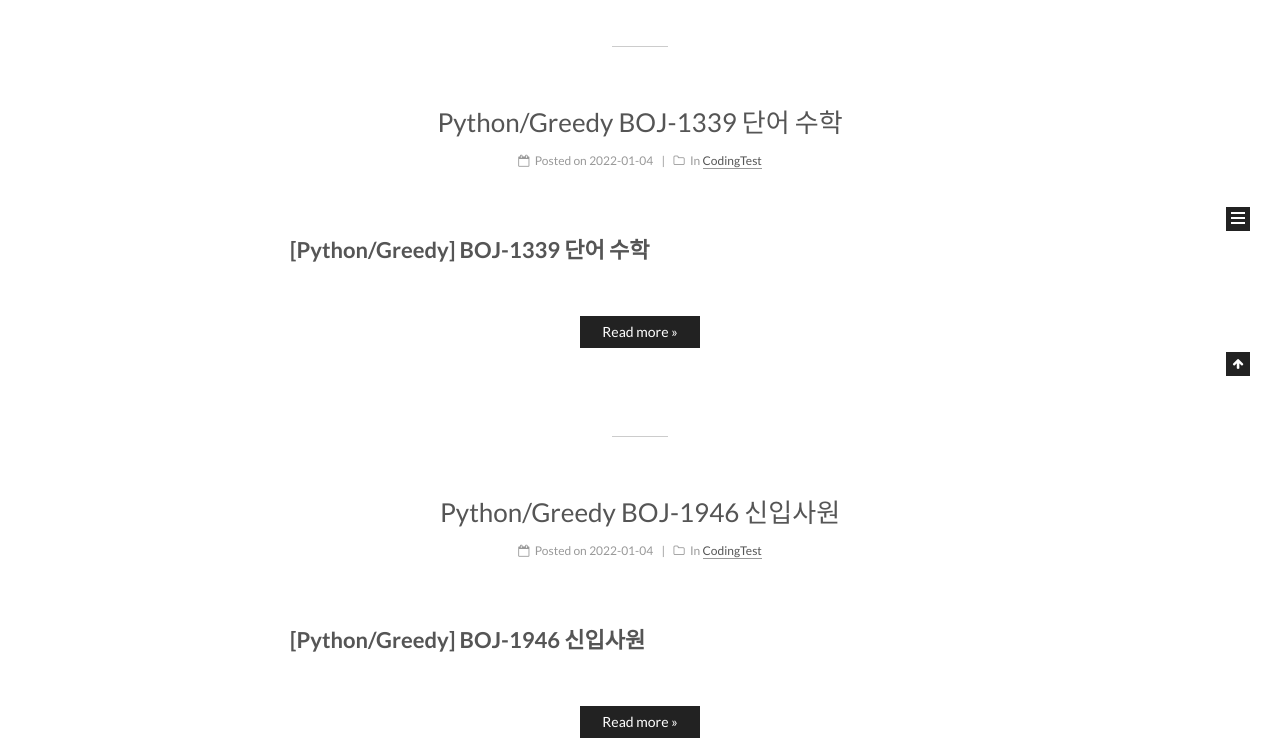
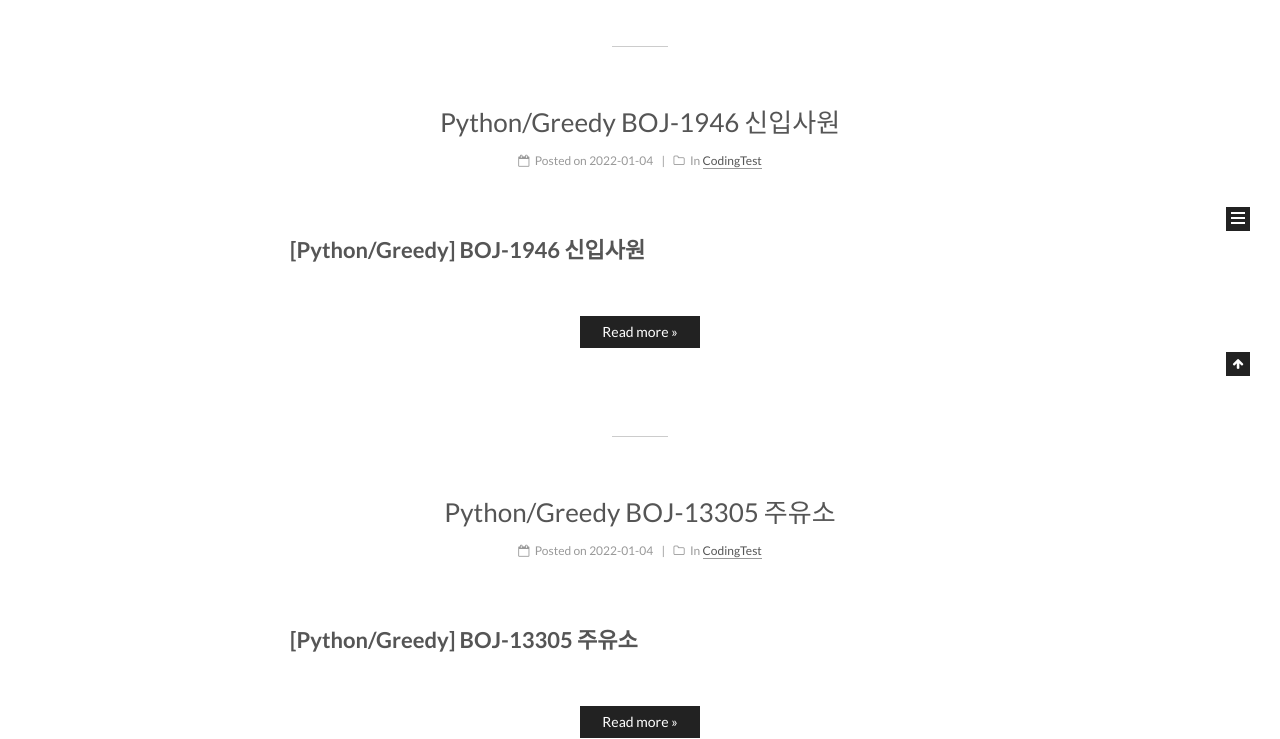
Before and after one commit to ominiv/ominiv.github.io, a Jekyll site: the page built from index.html, in a window 1280 px wide. Shown: the part 624-1363 px from the top of the page. Built offline with Jekyll 4.4.1, drawn with Linux system fonts in a browser that asks for light colours; the list of posts is cut into pages by our own code; part of the change alters nothing that is shown.

Commit message:
+ CodintTest post

````diff
--- a/_posts/2022-01-04-CodingTest-BOJ-13305.md
+++ b/_posts/2022-01-04-CodingTest-BOJ-13305.md
@@ -1,5 +1,5 @@
 ---
-title: Python/Greedy BOJ-1946 신입사원
+title: Python/Greedy BOJ-13305 주유소
 date: 2022-01-04 00:00:01
 categories:
 - CodingTest
@@ -7,17 +7,13 @@ tags:
 - Greedy
 ---
 
-# [Python/Greedy] BOJ-1946 신입사원
+# [Python/Greedy] BOJ-13305 주유소
 
-📌[문제링크 ](https://www.acmicpc.net/problem/1946)
+📌[문제링크 ](https://www.acmicpc.net/problem/13305)
 
-문제가 잘 이해가 안되었다.
+오른쪽 도시로 갈때 사용하는 최소 비용을 구하는 문제다. <br>주유소별 가격비교를 하면서 min_cost를 조절해주면 된다.
 
-다른 모든 지원자와 비교했을 때 서류심사 성적과 면접시험 성적 중 적어도 하나가 다른 지원자보다 떨어지지 않는 자만 선발한다는 원칙만 이해하면된다. <BR>여기서 포인트는 A의 성적이 B의 면접점수와 서류점수보다 낮다면 A는 신입으로 뽑히지 않는다.
-
-1차 서류면접 점수가 가장 높은 사람 a 의 면접점수를 초기값으로 두고<br>  나머지 사람들과 비교했을때 a의 면접점수보다 높은 사람을 체크한다.
-
-<br>
+---
 
 ## solution
 
@@ -25,17 +21,18 @@ tags:
 import sys
 input = sys.stdin.readline
 
-if __name__ == '__main__':
-    T = int(input())
-    for i in range(T) :
-        result=1
-        N = int(input())
-        score = [list(map(int,input().split())) for _ in range(N)]
-        score = sorted(score, key=lambda x : x[0]) # 1차 서류점수로 정렬
-        minv = score[0][1]
-        for j in range(1,N) :
-            if score[j][1] < minv: # 서류 점수는 낮지만 면접점수는 높은 사람 체크
-                minv = score[j][1]
-                result+=1
-        print(result)
+if __name__ == '__main__' :
+    N = int(input()) # city
+    dist = list(map(int,input().split())) # distance
+    cost = list(map(int,input().split())) # oil cost
+    min_cost = cost[0]; result=0; total_dist = sum(dist)
+    for i in range(len(dist)):
+        if cost[i] == 1 : #최소 비용일 경우를 만나면 더이상 학인할 필요없음
+            result += total_dist
+            break
+        elif cost[i] <= min_cost :
+            min_cost = cost[i]
+        result += dist[i]*min_cost
+        total_dist -= dist[i]
+    print(result)
 ```
--- a/_posts/2022-01-04-CodingTest-BOJ-1946.md
+++ b/_posts/2022-01-04-CodingTest-BOJ-1946.md
@@ -1,5 +1,5 @@
 ---
-title: Python/Greedy BOJ-1339 단어 수학
+title: Python/Greedy BOJ-1946 신입사원
 date: 2022-01-04 00:00:01
 categories:
 - CodingTest
@@ -7,14 +7,35 @@ tags:
 - Greedy
 ---
 
-# [Python/Greedy] BOJ-1339 단어 수학
+# [Python/Greedy] BOJ-1946 신입사원
 
-📌[문제링크 ](https://www.acmicpc.net/problem/13305)
+📌[문제링크 ](https://www.acmicpc.net/problem/1946)
 
-N개의 단어가 주어질때 그 수의 합이 최대인 경우를 구하라<br>
+문제가 잘 이해가 안되었다.
+
+다른 모든 지원자와 비교했을 때 서류심사 성적과 면접시험 성적 중 적어도 하나가 다른 지원자보다 떨어지지 않는 자만 선발한다는 원칙만 이해하면된다. <BR>여기서 포인트는 A의 성적이 B의 면접점수와 서류점수보다 낮다면 A는 신입으로 뽑히지 않는다.
+
+1차 서류면접 점수가 가장 높은 사람 a 의 면접점수를 초기값으로 두고<br>  나머지 사람들과 비교했을때 a의 면접점수보다 높은 사람을 체크한다.
+
+<br>
 
 ## solution
 
 ```python
+import sys
+input = sys.stdin.readline
 
+if __name__ == '__main__':
+    T = int(input())
+    for i in range(T) :
+        result=1
+        N = int(input())
+        score = [list(map(int,input().split())) for _ in range(N)]
+        score = sorted(score, key=lambda x : x[0]) # 1차 서류점수로 정렬
+        minv = score[0][1]
+        for j in range(1,N) :
+            if score[j][1] < minv: # 서류 점수는 낮지만 면접점수는 높은 사람 체크
+                minv = score[j][1]
+                result+=1
+        print(result)
 ```
````
